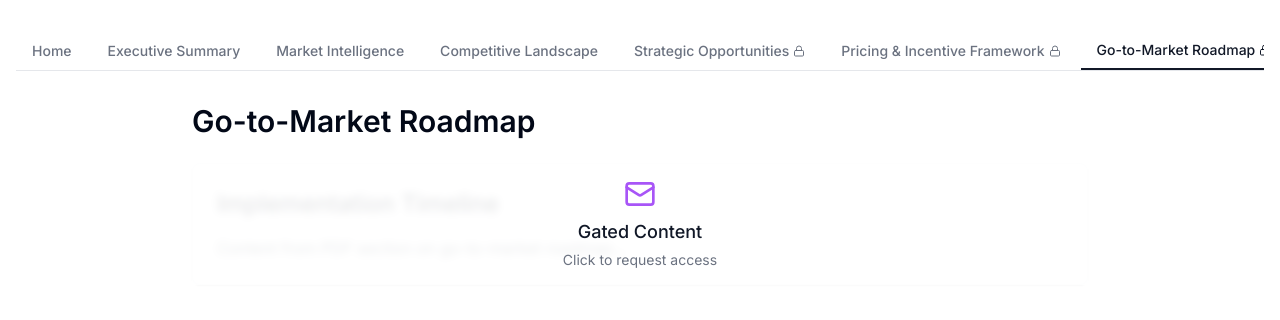
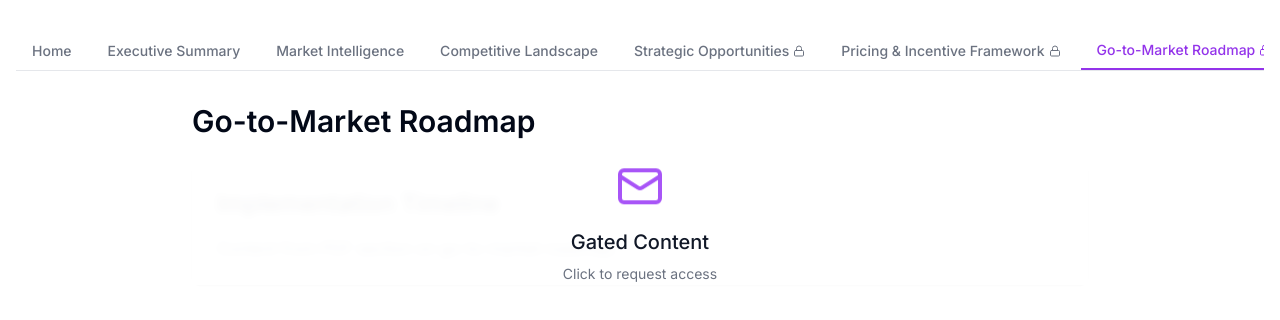
Before and after one commit to mgisrael393823/sol-modern-blueprint-17, a React (Vite) app: page /roadmap in a window 1280 px wide. Shown: the top 320 px of the page. Built offline with nearby package versions, Linux system fonts and the light colour scheme.

Commit message:
Refactor: Apply design polish and enhancements
- Apply hover effects, fade transitions, and mobile responsiveness.
- Enhance stylized content with consistent spacing, bullet points, and highlight boxes.
- Maintain professional, polished aesthetic.

```diff
--- a/index.html
+++ b/index.html
@@ -3,28 +3,15 @@
 <html lang="en">
   <head>
     <meta charset="UTF-8" />
+    <link rel="icon" type="image/svg+xml" href="/favicon.ico" />
     <meta name="viewport" content="width=device-width, initial-scale=1.0" />
-    <title>SOL Modern Blueprint</title>
-    <meta name="description" content="SOL Modern – Lease-Up Strategy & Competitive Blueprint" />
-    <meta name="author" content="SOL Modern" />
+    <title>SOL Modern Strategy Blueprint</title>
     <link rel="preconnect" href="https://fonts.googleapis.com">
     <link rel="preconnect" href="https://fonts.gstatic.com" crossorigin>
     <link href="https://fonts.googleapis.com/css2?family=Inter:wght@300;400;500;600;700&display=swap" rel="stylesheet">
-
-    <meta property="og:title" content="SOL Modern Blueprint" />
-    <meta property="og:description" content="SOL Modern – Lease-Up Strategy & Competitive Blueprint" />
-    <meta property="og:type" content="website" />
-    <meta property="og:image" content="https://lovable.dev/opengraph-image-p98pqg.png" />
-
-    <meta name="twitter:card" content="summary_large_image" />
-    <meta name="twitter:site" content="@lovable_dev" />
-    <meta name="twitter:image" content="https://lovable.dev/opengraph-image-p98pqg.png" />
   </head>
-
   <body>
     <div id="root"></div>
-    <!-- IMPORTANT: DO NOT REMOVE THIS SCRIPT TAG OR THIS VERY COMMENT! -->
-    <script src="https://cdn.gpteng.co/gptengineer.js" type="module"></script>
     <script type="module" src="/src/main.tsx"></script>
   </body>
 </html>
--- a/src/components/GatedContent.tsx
+++ b/src/components/GatedContent.tsx
@@ -23,26 +23,28 @@ const GatedContent = ({ children, title }: GatedContentProps) => {
   return (
     <Dialog>
       <DialogTrigger asChild>
-        <div className="relative cursor-pointer group">
-          <div className="absolute inset-0 bg-white/80 backdrop-blur-sm z-10 flex items-center justify-center">
-            <div className="text-center p-4">
-              <Mail className="w-8 h-8 text-purple-500 mx-auto mb-2" />
-              <p className="text-lg font-medium text-gray-900">Gated Content</p>
-              <p className="text-sm text-gray-500 mt-1">Click to request access</p>
+        <div className="relative cursor-pointer group transition-all duration-300">
+          <div className="absolute inset-0 bg-white/90 backdrop-blur-sm z-10 flex items-center justify-center transition-all duration-300 group-hover:bg-white/95">
+            <div className="text-center p-6 transform transition-all duration-300 group-hover:scale-105">
+              <Mail className="w-12 h-12 text-purple-500 mx-auto mb-4 animate-bounce" />
+              <p className="text-xl font-medium text-gray-900 mb-2">Gated Content</p>
+              <p className="text-sm text-gray-500">Click to request access</p>
             </div>
           </div>
-          <div className="opacity-50">{children}</div>
+          <div className="opacity-40 transition-opacity duration-300 group-hover:opacity-30">
+            {children}
+          </div>
         </div>
       </DialogTrigger>
-      <DialogContent>
+      <DialogContent className="sm:max-w-md">
         <DialogHeader>
-          <DialogTitle>Unlock Full Access</DialogTitle>
+          <DialogTitle className="text-xl font-semibold text-purple-900">Unlock Full Access</DialogTitle>
           <DialogDescription className="space-y-4 pt-4">
-            <p>
+            <p className="text-gray-700">
               To view {title}, please email:{" "}
               <a
                 href="mailto:misrael00@gmail.com"
-                className="text-purple-600 hover:underline"
+                className="text-purple-600 hover:text-purple-700 hover:underline transition-colors"
               >
                 misrael00@gmail.com
               </a>
@@ -52,11 +54,11 @@ const GatedContent = ({ children, title }: GatedContentProps) => {
             </p>
             <div className="pt-2">
               <Tooltip>
-                <TooltipTrigger className="text-sm text-purple-600 hover:underline">
+                <TooltipTrigger className="text-sm text-purple-600 hover:text-purple-700 hover:underline transition-colors">
                   Why is this gated?
                 </TooltipTrigger>
-                <TooltipContent>
-                  <p className="max-w-xs">
+                <TooltipContent className="bg-purple-50 border-purple-100">
+                  <p className="max-w-xs text-gray-700">
                     These sections include proprietary strategies and frameworks we
                     reserve for select clients.
                   </p>
--- a/src/components/Layout.tsx
+++ b/src/components/Layout.tsx
@@ -8,10 +8,10 @@ const Layout = () => {
   const [activeTab, setActiveTab] = useState(location.pathname);
 
   return (
-    <div className="flex flex-col min-h-screen bg-white">
+    <div className="flex flex-col min-h-screen bg-white font-sans">
       <div className="container mx-auto px-4 py-8 flex-1 max-w-7xl">
         <Navigation activeTab={activeTab} setActiveTab={setActiveTab} />
-        <main className="mt-8">
+        <main className="mt-8 animate-fadeIn">
           <Outlet />
         </main>
       </div>
--- a/src/components/Navigation.tsx
+++ b/src/components/Navigation.tsx
@@ -53,7 +53,7 @@ const navigationItems = [
 
 const Navigation = ({ activeTab, setActiveTab }: NavigationProps) => {
   return (
-    <nav className="border-b border-gray-200 overflow-x-auto">
+    <nav className="border-b border-gray-200 overflow-x-auto bg-white/80 backdrop-blur-sm sticky top-0 z-10">
       <div className="flex space-x-1">
         {navigationItems.map((item) => (
           <Link
@@ -61,16 +61,18 @@ const Navigation = ({ activeTab, setActiveTab }: NavigationProps) => {
             to={item.path}
             onClick={() => setActiveTab(item.path)}
             className={cn(
-              "flex items-center whitespace-nowrap px-4 py-2 text-sm font-medium transition-colors",
-              "hover:text-gray-900",
+              "flex items-center whitespace-nowrap px-4 py-2 text-sm font-medium transition-all duration-200",
+              "hover:text-purple-600 relative after:absolute after:bottom-0 after:left-0 after:h-0.5 after:w-full",
+              "after:origin-center after:scale-x-0 after:bg-purple-600 after:transition-transform after:duration-200",
+              "hover:after:scale-x-100",
               activeTab === item.path
-                ? "border-b-2 border-gray-900 text-gray-900"
+                ? "border-b-2 border-purple-600 text-purple-600"
                 : "text-gray-500"
             )}
           >
             {item.name}
             {item.gated && (
-              <Lock className="ml-1 h-3 w-3" />
+              <Lock className="ml-1 h-3 w-3 text-current" />
             )}
           </Link>
         ))}
--- a/tailwind.config.ts
+++ b/tailwind.config.ts
@@ -1,4 +1,3 @@
-
 import type { Config } from "tailwindcss";
 
 export default {
@@ -20,7 +19,34 @@ export default {
     },
     extend: {
       fontFamily: {
-				sans: ['Inter', 'sans-serif'],
+        sans: ['Inter', 'system-ui', 'sans-serif'],
+      },
+      keyframes: {
+        'accordion-down': {
+          from: {
+            height: '0'
+          },
+          to: {
+            height: 'var(--radix-accordion-content-height)'
+          }
+        },
+        'accordion-up': {
+          from: {
+            height: 'var(--radix-accordion-content-height)'
+          },
+          to: {
+            height: '0'
+          }
+        },
+        fadeIn: {
+          '0%': { opacity: '0', transform: 'translateY(10px)' },
+          '100%': { opacity: '1', transform: 'translateY(0)' },
+        }
+      },
+      animation: {
+        'accordion-down': 'accordion-down 0.2s ease-out',
+        'accordion-up': 'accordion-up 0.2s ease-out',
+        fadeIn: 'fadeIn 0.3s ease-out'
       },
       colors: {
         border: 'hsl(var(--border))',
@@ -71,28 +97,6 @@ export default {
         lg: 'var(--radius)',
         md: 'calc(var(--radius) - 2px)',
         sm: 'calc(var(--radius) - 4px)'
-			},
-			keyframes: {
-				'accordion-down': {
-					from: {
-						height: '0'
-					},
-					to: {
-						height: 'var(--radix-accordion-content-height)'
-					}
-				},
-				'accordion-up': {
-					from: {
-						height: 'var(--radix-accordion-content-height)'
-					},
-					to: {
-						height: '0'
-					}
-				}
-			},
-			animation: {
-				'accordion-down': 'accordion-down 0.2s ease-out',
-				'accordion-up': 'accordion-up 0.2s ease-out'
       }
     }
   },
```
Lines whose indentation alone changed are shown as unchanged.
